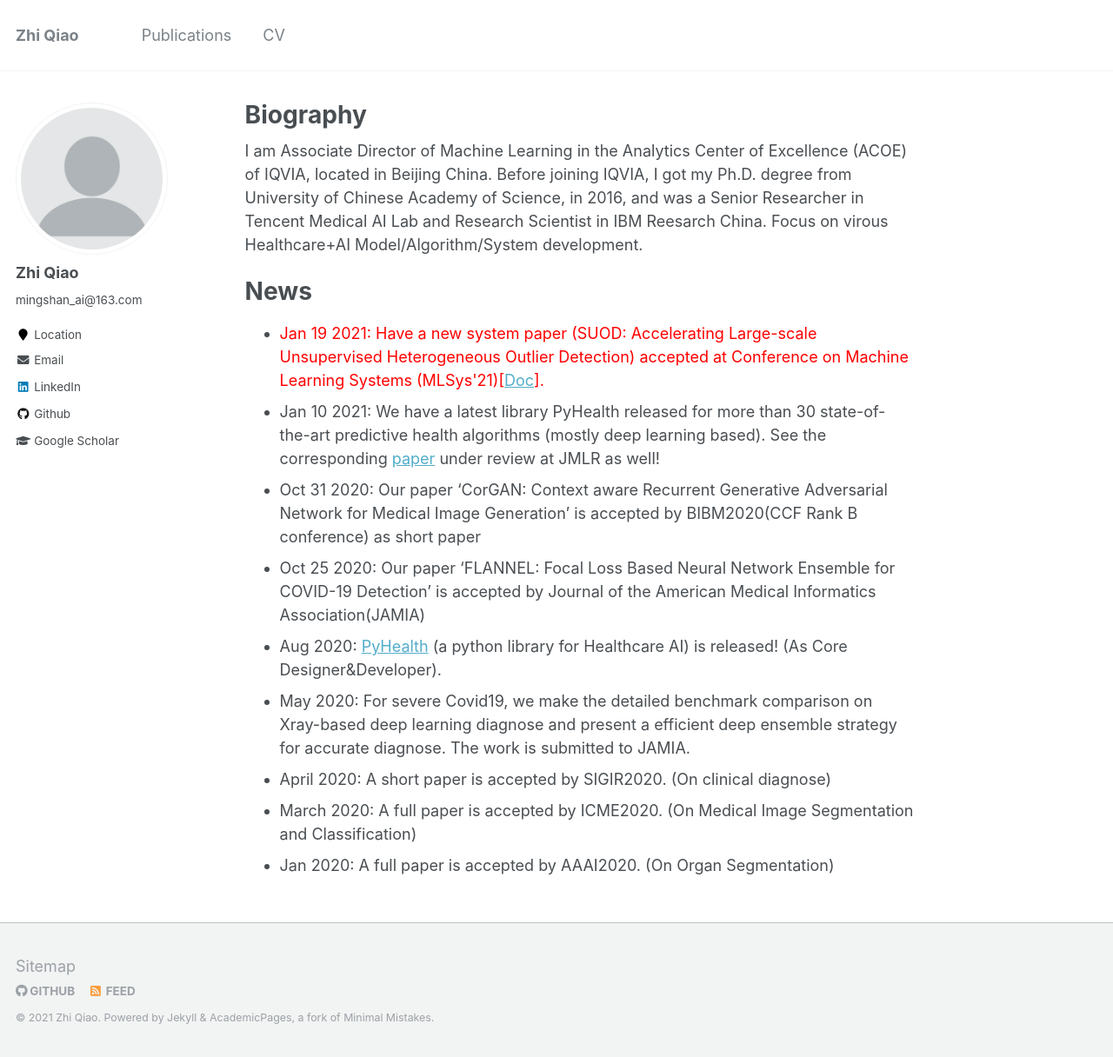
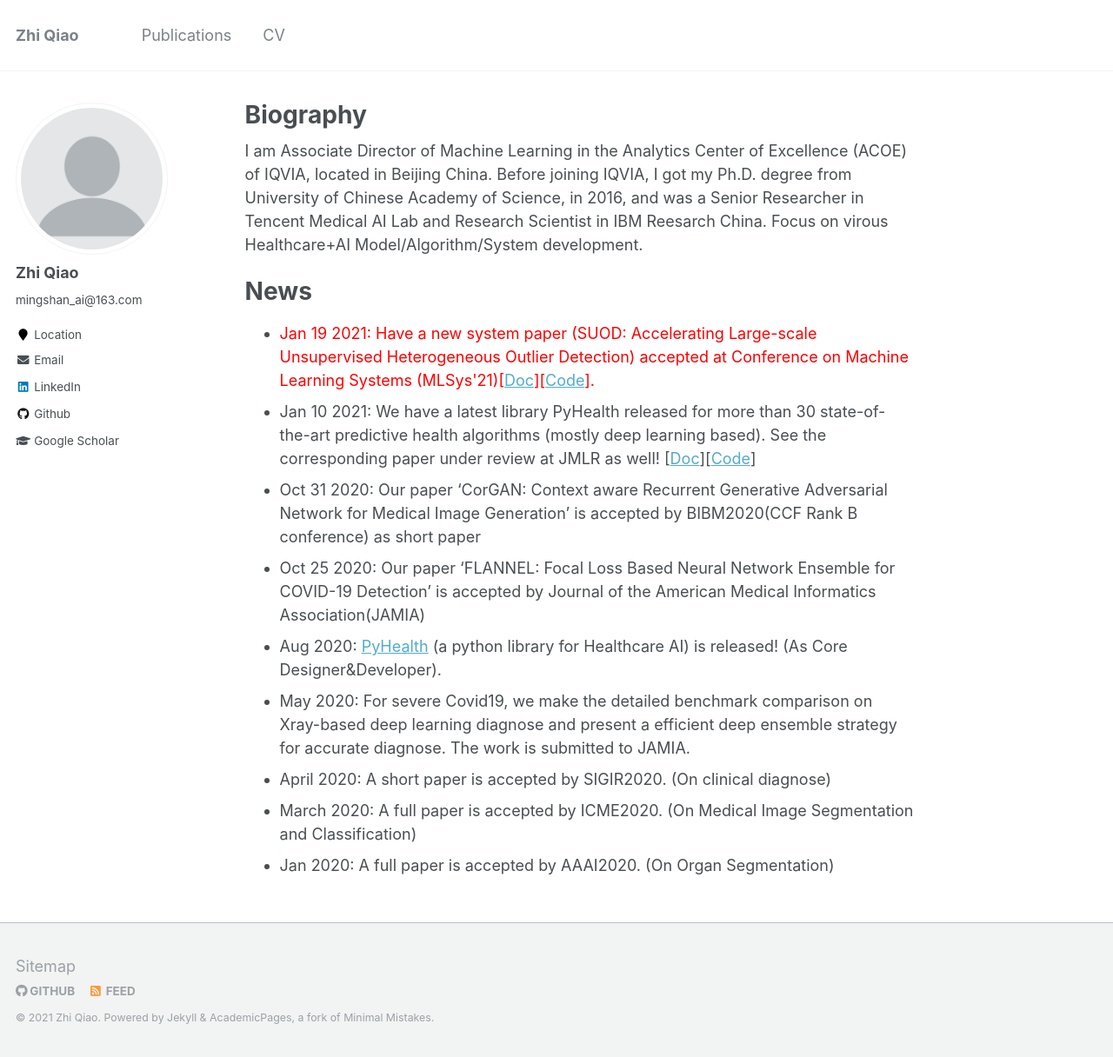
Before and after one commit to qxiaobu/qxiaobu.github.io, a Jekyll site: the page built from _pages/about.md, in a window 1280 px wide and 1216 px high. Shown: the whole window at 87% size. Built offline with Jekyll 4.4.1, drawn with Linux system fonts in a browser that asks for light colours.

Commit message:
Update about.md

```diff
--- a/_pages/about.md
+++ b/_pages/about.md
@@ -12,8 +12,8 @@ I am Associate Director of Machine Learning in the Analytics Center of Excellenc
 
 News
 ======
-  * <font size="4" color="red">Jan 19 2021: Have a new system paper (SUOD: Accelerating Large-scale Unsupervised Heterogeneous Outlier Detection) accepted at Conference on Machine Learning Systems (MLSys'21)[<a href="https://www.andrew.cmu.edu/user/yuezhao2/papers/21-mlsys-suod.pdf">Doc</a>].</font>
-  * Jan 10 2021: We have a latest library PyHealth released for more than 30 state-of-the-art predictive health algorithms (mostly deep learning based). See the corresponding <a href="https://arxiv.org/pdf/2101.04209.pdf">paper</a> under review at JMLR as well!
+  * <font size="4" color="red">Jan 19 2021: Have a new system paper (SUOD: Accelerating Large-scale Unsupervised Heterogeneous Outlier Detection) accepted at Conference on Machine Learning Systems (MLSys'21)[<a href="https://www.andrew.cmu.edu/user/yuezhao2/papers/21-mlsys-suod.pdf">Doc</a>][<a href="https://github.com/yzhao062/SUOD">Code</a>].</font>
+  * Jan 10 2021: We have a latest library PyHealth released for more than 30 state-of-the-art predictive health algorithms (mostly deep learning based). See the corresponding paper under review at JMLR as well! [<a href="https://arxiv.org/pdf/2101.04209.pdf">Doc</a>][<a href="https://github.com/yzhao062/PyHealth">Code</a>]
   * Oct 31 2020: Our paper 'CorGAN: Context aware Recurrent Generative Adversarial Network for Medical Image Generation' is accepted by BIBM2020(CCF Rank B conference) as short paper
   * Oct 25 2020: Our paper 'FLANNEL: Focal Loss Based Neural Network Ensemble for COVID-19 Detection' is accepted by Journal of the American Medical Informatics Association(JAMIA)
   * Aug 2020: [PyHealth](https://github.com/yzhao062/PyHealth) (a python library for Healthcare AI) is released! (As Core Designer&Developer).
```
